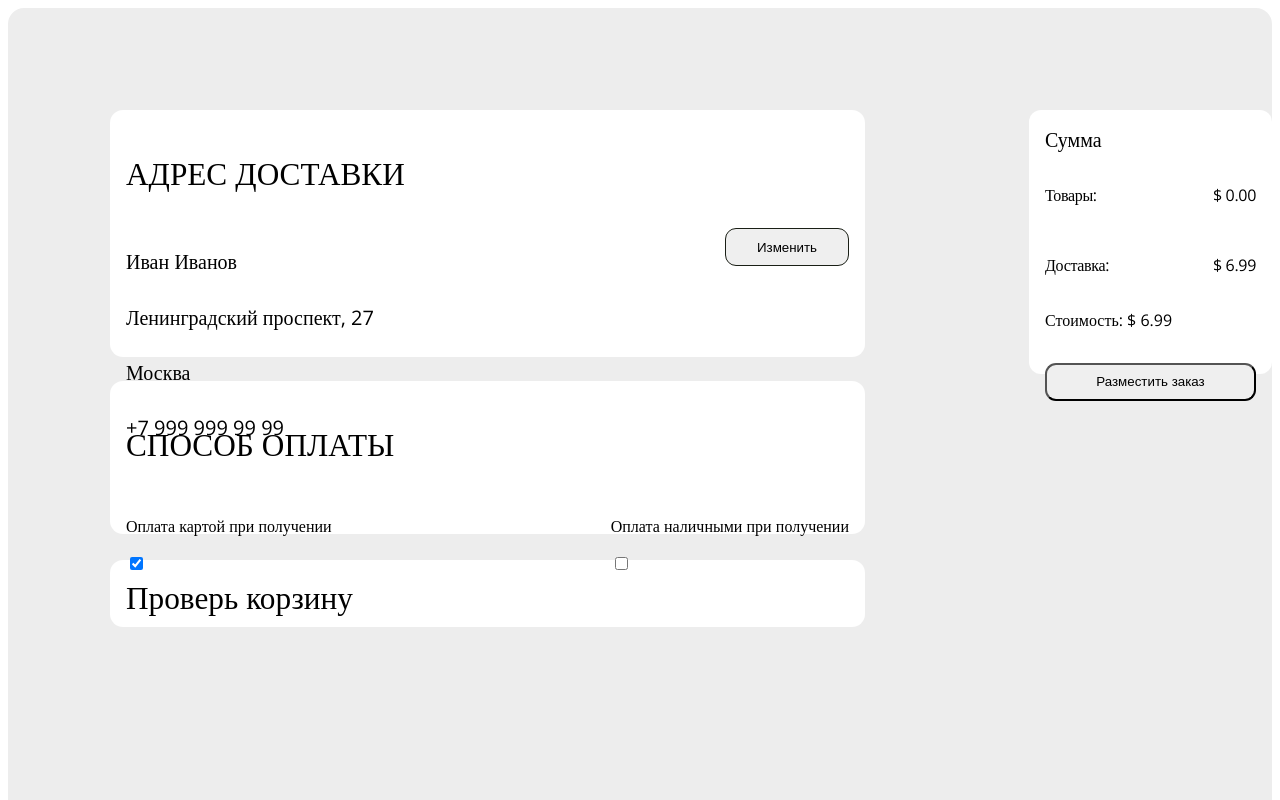
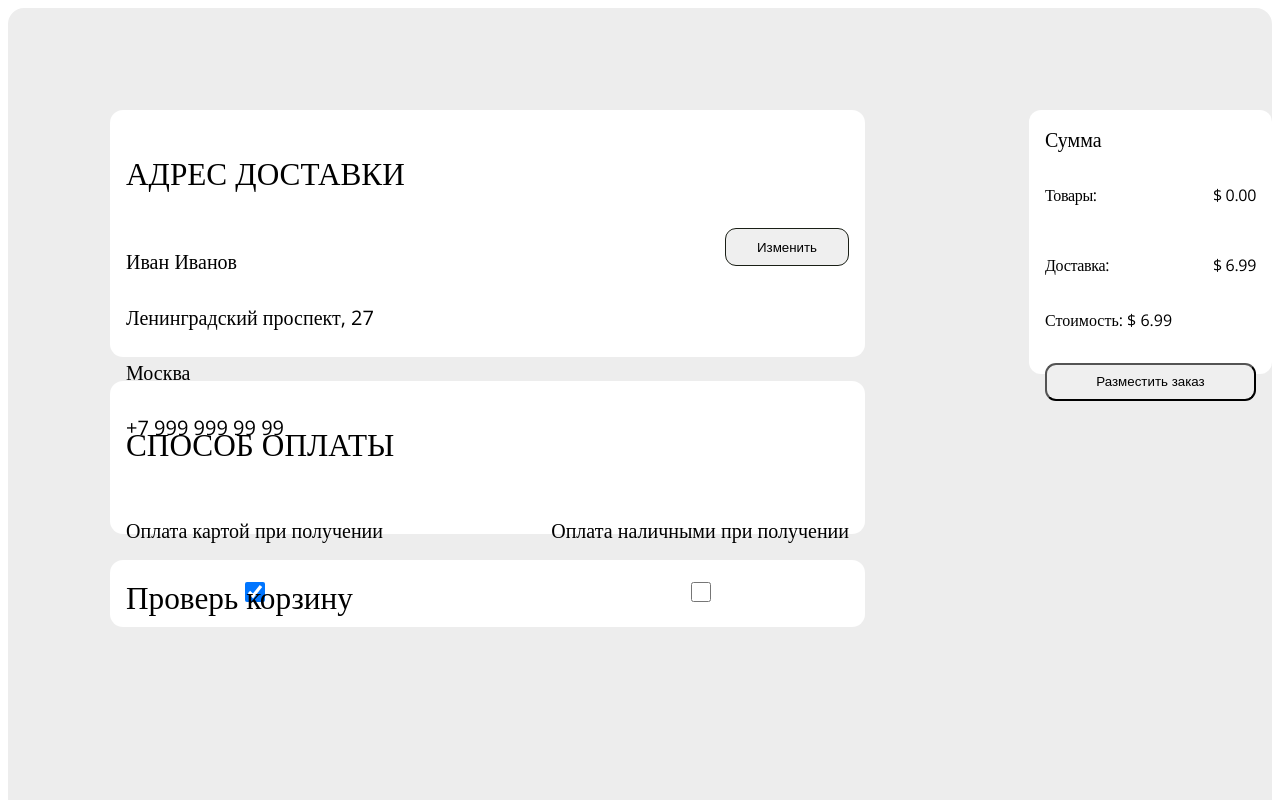
Before and after one commit to alexanderZaporozhtsev/online-shop, a website built with Parcel: page src/checkout.html in a window 1280 px wide. Shown: the top 800 px of the page. Built offline with nearby package versions, Linux system fonts and the light colour scheme; some packages are replaced by stand-ins of ours; no server answers; the database is empty.

Commit message:
some new styles for payment method section

```diff
--- a/src/css/checkout.css
+++ b/src/css/checkout.css
@@ -114,7 +114,8 @@ body {
   align-items: center;
 }
 
-.checkout-payment-method__type {
+.checkout-payment-method__type-card,
+.checkout-payment-method__type-cash {
   font-size: 20px;
   font-weight: 400;
   line-height: 24.3px;
@@ -221,3 +222,16 @@ body {
   width: 95%;
   border: 1px solid #1a1f163d;
 }
+
+.checkbox-wrapper {
+  display: flex;
+  flex-direction: column;
+  align-items: center;
+  gap: 15px;
+}
+
+#card,
+#cash {
+  width: 20px;
+  height: 20px;
+}
```
